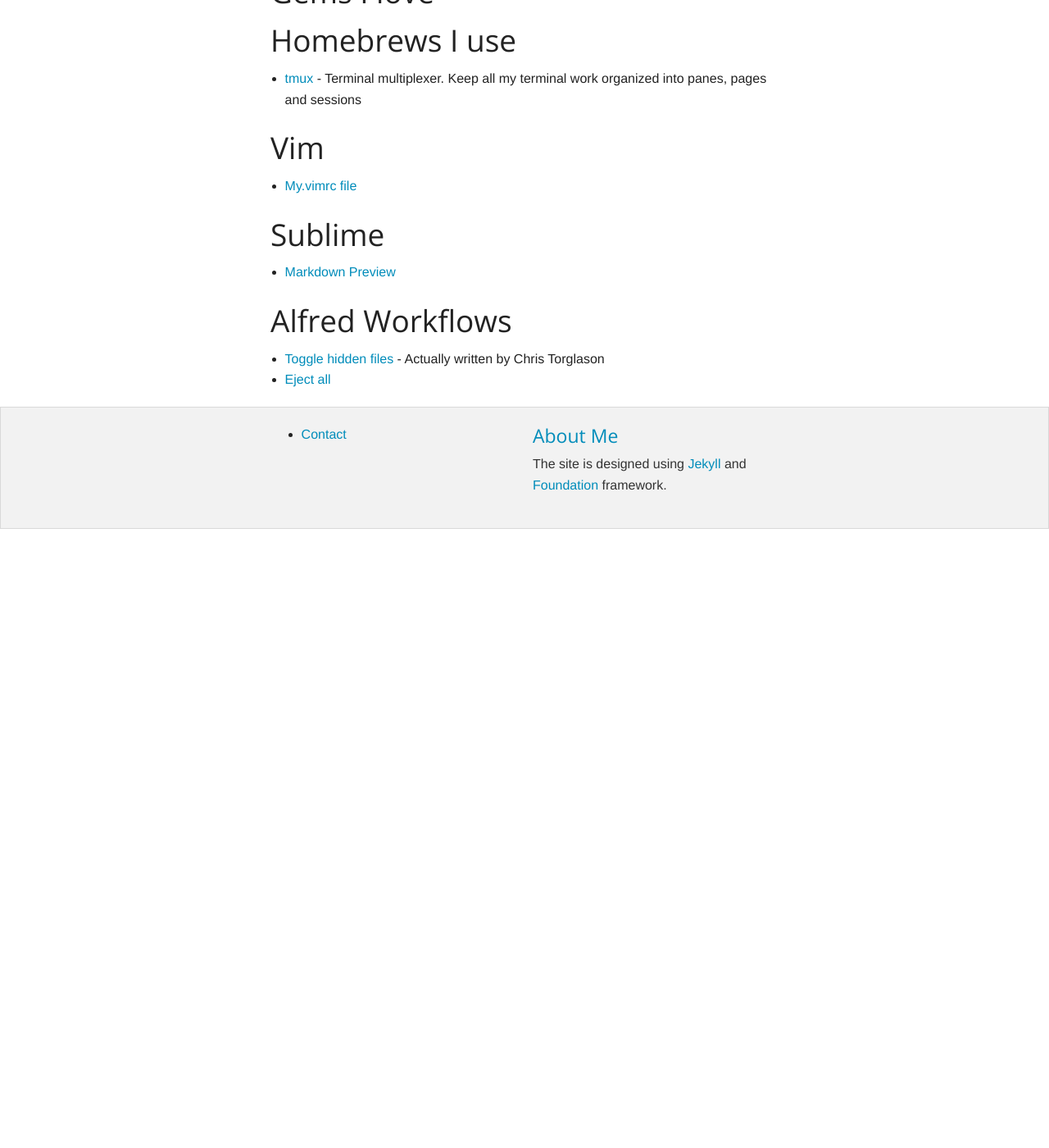
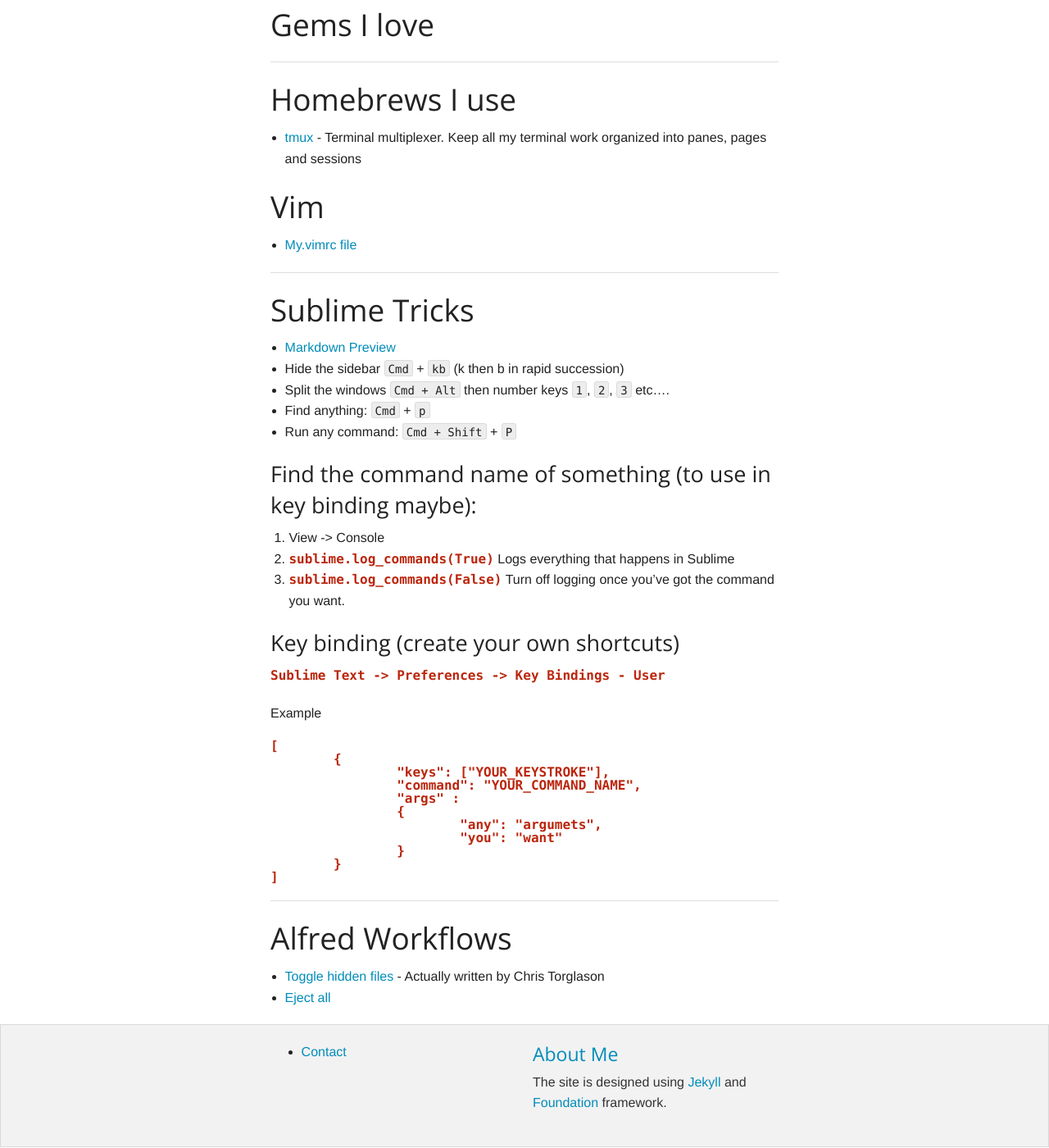
Before and after one commit to MattReimer/my-workflow, a Jekyll site: the page built from index.md, in a window 1280 px wide and 1400 px high, scrolled down 541 px. Shown: the whole window at 82% size. Built offline with Jekyll 4.4.1, drawn with Linux system fonts in a browser that asks for light colours; nearby versions of some CDN libraries; library files that are not in the unit come from our copies; Markdown is read by kramdown in place of the engine named in the settings; comment, search, counter and statistics services are not loaded; before the commit the page ends 1206 px from its top, so only the background shows below that.

Commit message:
org changes

````diff
--- a/index.md
+++ b/index.md
@@ -8,6 +8,8 @@ A couple of times lately someone has said "Wow, what did you just do?!?" because
 
 Skip all this
 
+--------------------------
+
 ## Apps that make life better (on OSX)
 
 * [Divvy](http://mizage.com/divvy/) - Get control over your windows
@@ -15,9 +17,12 @@ Skip all this
 * [PageKite](http://pagekite.net/) - Serve anything on your localhost to a real web address (good for showing clients things)
 * [Alfred](http://www.alfredapp.com/) - Alfred saves you time when you search for files online or on your Mac. Be more productive with hotkeys, keywords and file actions at your fingertips.
 
+
+--------------------------
+
 ## Gems I love
 
-
+--------------------------
 ## Homebrews I use
 
 * [tmux](http://tmux.sourceforge.net/) - Terminal multiplexer. Keep all my terminal work organized into panes, pages and sessions
@@ -26,9 +31,43 @@ Skip all this
 
 * [My.vimrc file](https://github.com/MattReimer/my-workflow/blob/master/vim/.vimrc)
 
-## Sublime
+--------------------------
+
+## Sublime Tricks
 
 * [Markdown Preview](sublime/md-preview.html)
+* Hide the sidebar <kbd>Cmd</kbd> + <kbd>kb</kbd> (k then b in rapid succession)
+* Split the windows <kbd>Cmd + Alt</kbd> then number keys <kbd>1</kbd>, <kbd>2</kbd>, <kbd>3</kbd> etc....
+* Find anything: <kbd>Cmd</kbd> + <kbd>p</kbd>
+* Run any command: <kbd>Cmd + Shift</kbd> + <kbd>P</kbd>
+
+### Find the command name of something (to use in key binding maybe):
+
+1. View -> Console
+2. `sublime.log_commands(True)` Logs everything that happens in Sublime
+4. `sublime.log_commands(False)` Turn off logging once you've got the command you want.
+
+### Key binding (create your own shortcuts)
+
+`Sublime Text -> Preferences -> Key Bindings - User`
+
+Example
+
+```
+[
+	{
+		"keys": ["YOUR_KEYSTROKE"],
+		"command": "YOUR_COMMAND_NAME",
+		"args" :
+		{
+			"any": "argumets",
+			"you": "want"
+		}
+	}
+]
+```
+
+--------------------------
 
 ## Alfred Workflows
 
````
Also changed, not shown: 1 other file.
